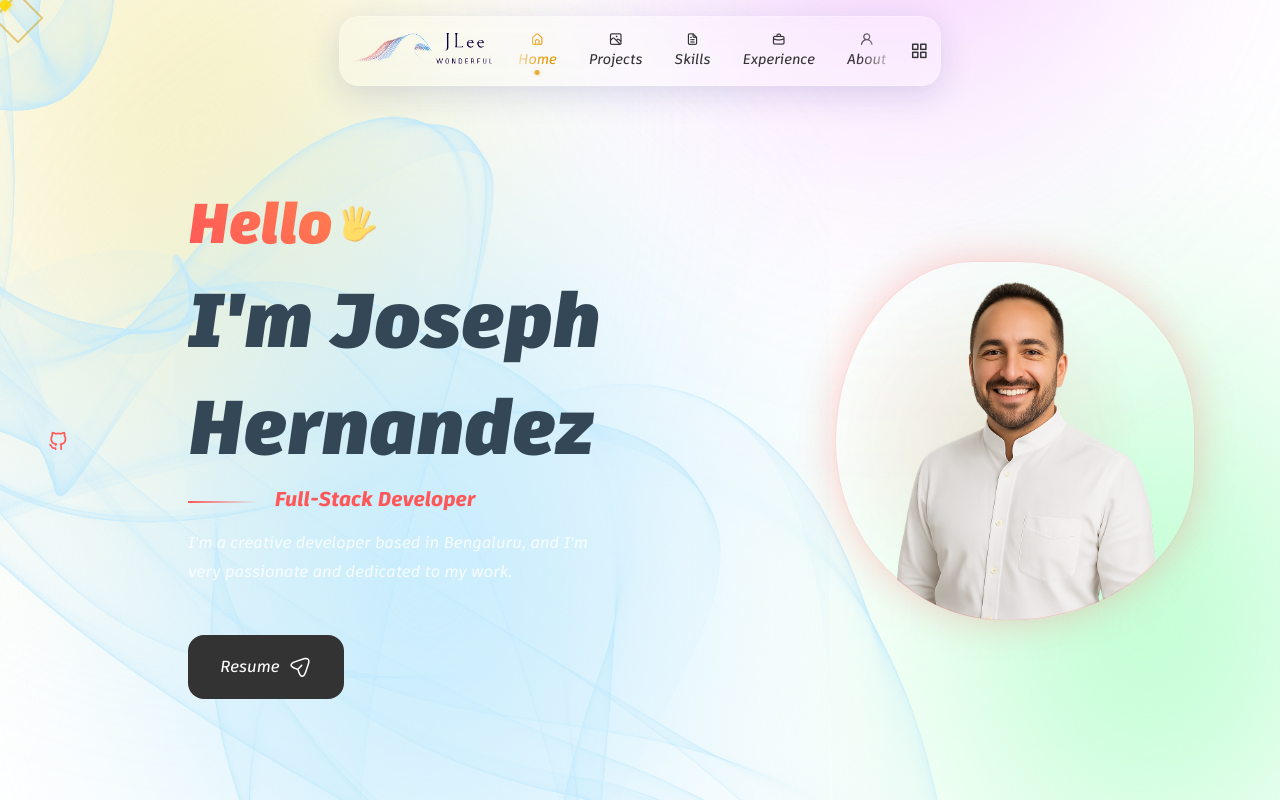
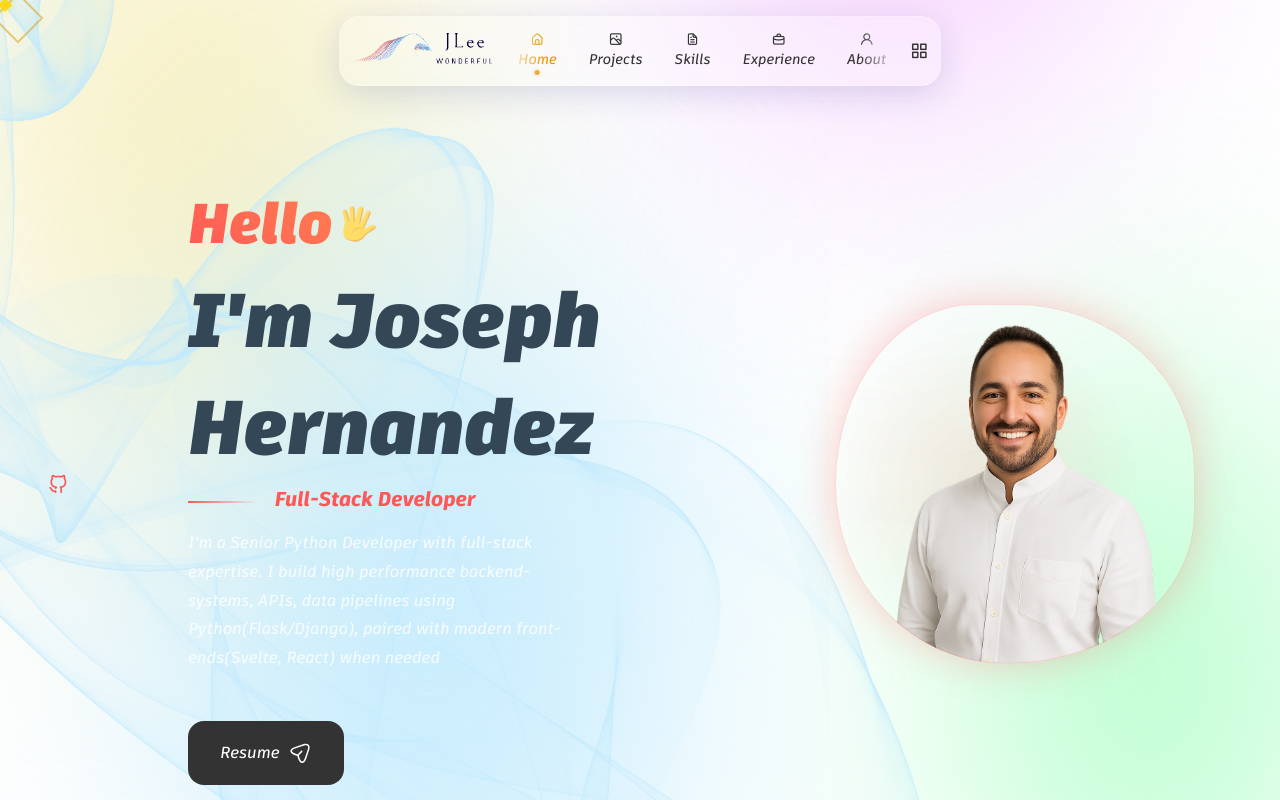
Before and after one commit to molly1022/portfolio, a React (Vite) app: page / in a window 1280 px wide. Shown: the top 800 px of the page. Built offline with nearby package versions, Linux system fonts and the light colour scheme.

Commit message:
Update Data.jsx
descriptio

```diff
--- a/components/home/Data.jsx
+++ b/components/home/Data.jsx
@@ -130,7 +130,7 @@ const Data = () => {
       >
         Full-Stack Developer
       </h3>
-      <p className="home__description">I'm a creative developer based in Bengaluru, and I'm very passionate and dedicated to my work.</p>
+      <p className="home__description">I'm a Senior Python Developer with full-stack expertise. I build high performance backend-systems, APIs, data pipelines using Python(Flask/Django), paired with modern front-ends(Svelte, React) when needed</p>
 
       <a href="" className="button button--flex">
         Resume
```
